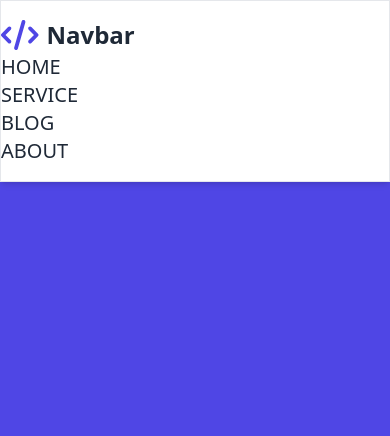
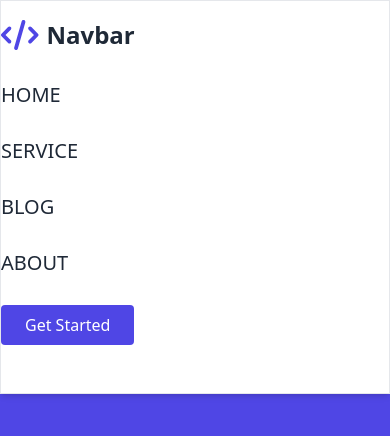
Before and after one commit to Eifro/navbar-responsive, a React (Create React App) app: page / in a window 390 px wide. Shown: the top 436 px of the page. Built offline with nearby package versions, Linux system fonts and the light colour scheme.

Commit message:
responsive

```diff
--- /dev/null
+++ b/src/components/Button.jsx
@@ -0,0 +1,11 @@
+import React from 'react'
+
+function Button(props) {
+  return (
+    <button className='bg-indigo-600 text-white py-2 px-6 rounded hover:bg-indigo-400 duration-500'>
+        {props.children}
+    </button>
+  )
+}
+
+export default Button
--- a/src/components/Navbar.jsx
+++ b/src/components/Navbar.jsx
@@ -1,6 +1,7 @@
 /* fontawesome */
 import { FontAwesomeIcon } from "@fortawesome/react-fontawesome";
 import { faCode } from "@fortawesome/free-solid-svg-icons";
+import Button from "./Button";
 
 function Navbar() {
   let links = [
@@ -19,10 +20,13 @@ function Navbar() {
           </span>
           <p>Navbar</p>
         </div>
-        <ul className="md:flex md:items-center md:gap-8">
+        <ul className="md:flex md:items-center md:gap-8 pb-8 md:pb-0 transition-all duration-500 ease-in">
           {links.map((link) => (
-            <li key={link.name}><a href={link.link} className="text-xl text-gray-800 hover:text-gray-400 duration-500">{link.name}</a></li>
+            <li key={link.name} className="my-7 md:my-0"><a href={link.link} className="text-xl text-gray-800 hover:text-gray-400 duration-500">{link.name}</a></li>
           ))}
+          <Button>
+            Get Started
+          </Button>
         </ul>
       </div>
     </div>
```
